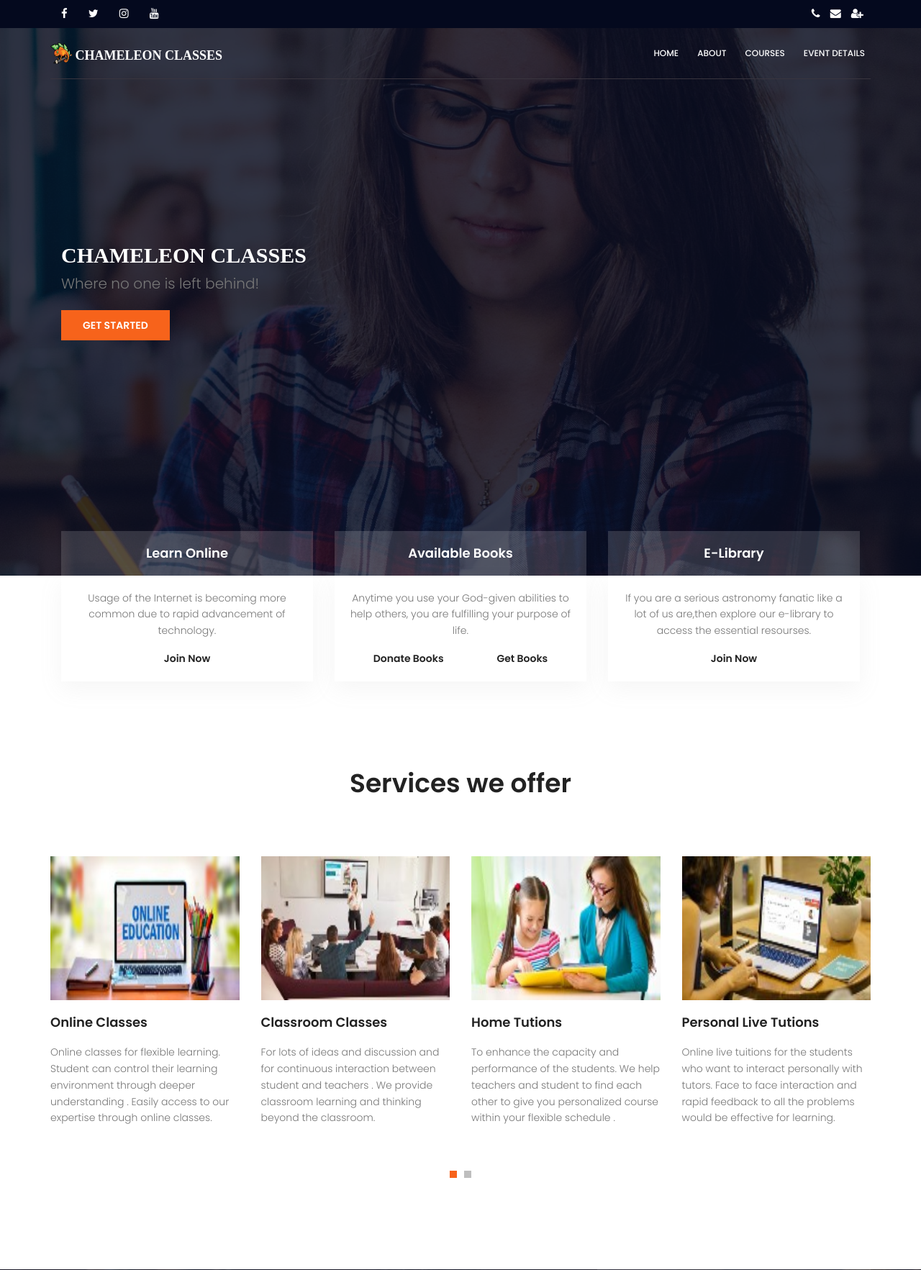
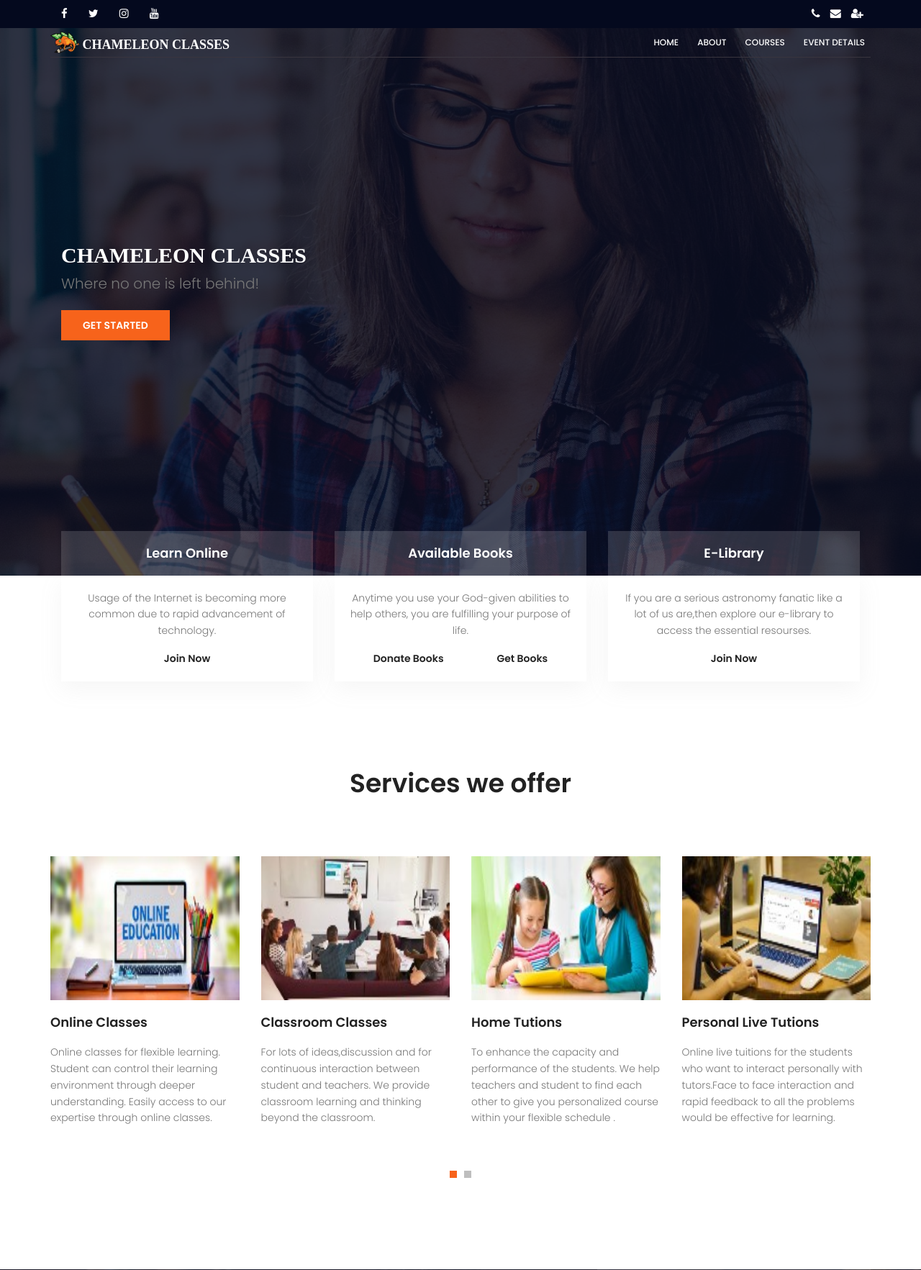
Before and after one commit to lalteshsharma627/practicerepo, a PHP site: page / in a window 1280 px wide. Shown: the top 1765 px of the page at 72% size. Run offline with PHP 8.4, Linux system fonts and the light colour scheme; some libraries are stand-ins or nearby versions.

Commit message:
8 commit

```diff
--- a/css/main.css
+++ b/css/main.css
@@ -1713,8 +1713,8 @@ h6 {
 	padding: 9px 26px
 }
 .main-menu {
-	padding-bottom: 20px;
-	padding-top: 20px;
+	padding-bottom: 5px;
+	padding-top: 5px;
 	border-bottom: 1px solid #39353e
 }
 #header {
@@ -1855,9 +1855,9 @@ h6 {
 }
 #mobile-nav-toggle {
 	position: fixed;
-	right: 15px;
+	right: 13px;
 	z-index: 999;
-	top: 62px;
+	top: 48px;
 	border: 0;
 	background: none;
 	font-size: 24px;
--- a/index.htm
+++ b/index.htm
@@ -59,7 +59,7 @@
 
 
 
-						<img style="float:left; width:30px; height:30px; "src="img/pic.png" alt="chameleon" title="" />
+						<img style="float:left; width:40px; height:30px; "src="img/pic.png" alt="chameleon" title="" />
 
 						<span><h4 style=" font-family:Matura Mt script capital; color:white; float:right; margin-top:8px;">&nbsp;CHAMELEON CLASSES</h4></span>
 
@@ -176,7 +176,7 @@
 										</h4>
 									</a>
 									<p>
-										Online classes for flexible learning. Student can control their learning environment through deeper understanding . Easily access to our expertise through online classes.
+										Online classes for flexible learning. Student can control their learning environment through deeper understanding. Easily access to our expertise through online classes.
 								</div>
 							</div>
 
@@ -198,7 +198,7 @@
 									   </h4>
 									</a>
 									<p>
-										For lots of ideas and discussion and for continuous interaction between student and teachers . We provide classroom learning and thinking beyond the classroom.
+										For lots of ideas,discussion and for continuous interaction between student and teachers. We provide classroom learning and thinking beyond the classroom.
 
 									</p>
 								</div>
@@ -237,7 +237,7 @@
 										</h4>
 									</a>
 									<p>
-										Online live tuitions for the students who want to interact personally with tutors. Face to face interaction and rapid feedback to all the problems would be effective for learning.
+										Online live tuitions for the students who want to interact personally with tutors.Face to face interaction and rapid feedback to all the problems would be effective for learning.
 
 									</p>
 								</div>
@@ -257,7 +257,7 @@
 										</h4>
 									</a>
 									<p>
-										Guidance career choice, Test preparation, College admission process, Career counselling for students and boosting up confidence.
+										Guidance,career choice, test preparation, college admission process, career counselling for students and boosting up confidence.
 
 									</p>
 								</div>
@@ -277,7 +277,7 @@
 										</h4>
 									</a>
 									<p>
-										NCERT Book solutions of all the subjects will be provided for all the classes 6 to 12 in PDFs format.It will help them to delve deeper into the basics.
+										NCERT Book solutions of all the subjects will be provided for all the classes 6th to 12th in PDFs format. It will help them to delve deeper into the basics.
 									</p>
 								</div>
 							</div>
@@ -296,7 +296,7 @@
 										</h4>
 									</a>
 									<p>
-										A digital library will be provided In PDFs format. Easily and rapidly clickable access to our resources . Explore our e-library to access the essentials resources.
+										A digital library will be provided In PDFs format. Easily and rapidly clickable access to our resources. Explore our e-library to access the essentials resources.
 
 									</p>
 								</div>
@@ -498,7 +498,7 @@
 								<h4>Our services</h4>
 								<ul>
 									<li>Online classes</li>
-									<li>Classroom claases</li>
+									<li>Classroom classes</li>
 									<li>Home tutions</li>
 									<li>Personal live tutions</li>
 									<li>Educational consultancy</li>
@@ -511,7 +511,7 @@
 							<div class="single-footer-widget">
 								<h4>Social links</h4>
 								<ul>
-									<li><a href="https://www.facebook.com/ChameleonClasses"><i class="fa fa-facebook"></i>&nbsp;https://www.facebook.com/ChameleonClasses</a></li>
+									<li><a href="https://www.facebook.com/ChameleonClasses"><i class="fa fa-facebook"></i>&nbsp;&nbsp;https://www.facebook.com/ChameleonClasses</a></li>
 									<li><a href="https://www.twitter.com/chameleon_class"><i class="fa fa-twitter"></i>&nbsp;https://www.twitter.com/chameleon_class</a></li>
 									<li><a href="https://www.instagram.com/ChameleonClasses"><i class="fa fa-instagram"></i>&nbsp;https://www.instagram.com/ChameleonClasses</a></li>
 									<li><a href="https://www.youtube.com/ChameleonClasses"><i class="fa fa-youtube"></i>&nbsp;https://www.youtube.com/ChameleonClasses</a></li>
```
